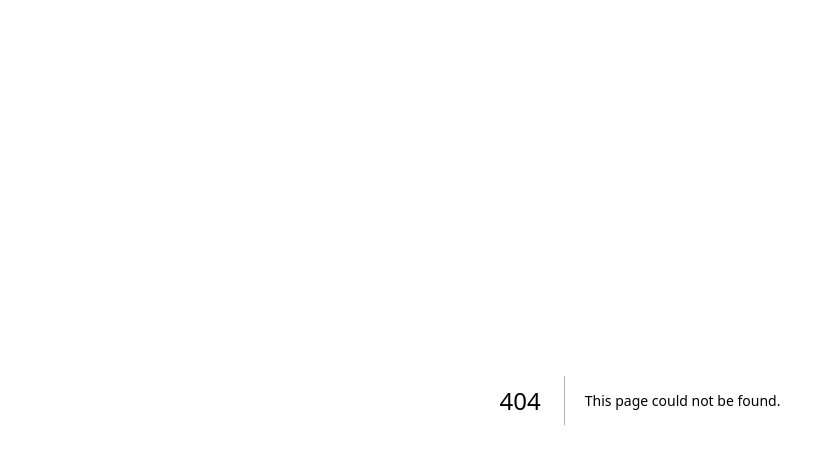
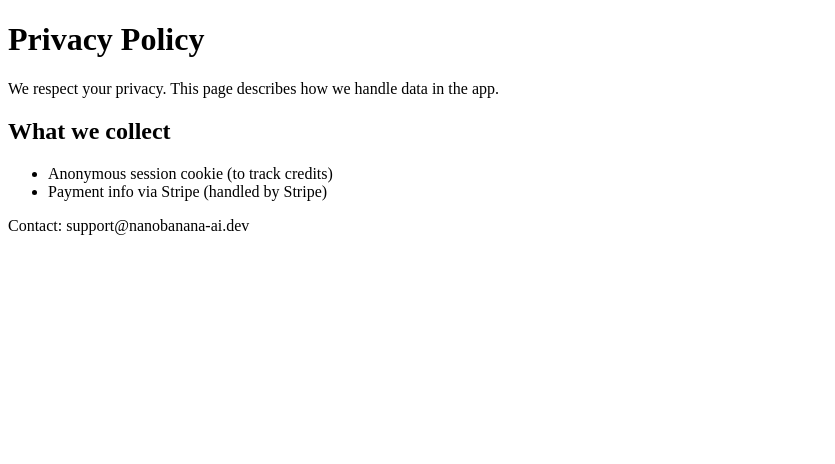
Before and after one commit to themutherfvcker/dans_cookbook, a Next.js app: page /privacy in a window 1280 px wide. Before the commit this address had no page. Shown: the top 464 px of the page, without its empty margins (0-835 px from the left). Built offline with nearby package versions, Linux system fonts and the light colour scheme.

Commit message:
Add Privacy and Terms pages

```diff
--- /dev/null
+++ b/app/privacy/page.js
@@ -0,0 +1,16 @@
+export const metadata = { title: "Privacy Policy — Nano Banana" }
+
+export default function PrivacyPage() {
+  return (
+    <main className="max-w-3xl mx-auto p-6 prose">
+      <h1>Privacy Policy</h1>
+      <p>We respect your privacy. This page describes how we handle data in the app.</p>
+      <h2>What we collect</h2>
+      <ul>
+        <li>Anonymous session cookie (to track credits)</li>
+        <li>Payment info via Stripe (handled by Stripe)</li>
+      </ul>
+      <p>Contact: support@nanobanana-ai.dev</p>
+    </main>
+  )
+}
```
Also changed, not shown: app/terms/page.js (added, +13 -0 lines).
